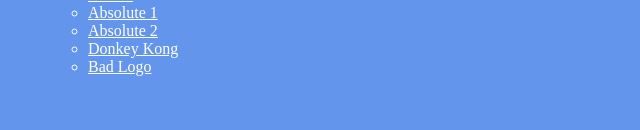
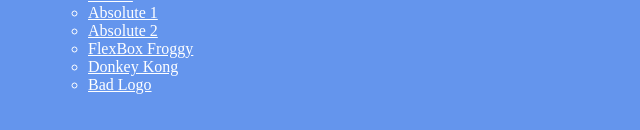
Before and after one commit to Bsouth14/ifsc-1310, a plain HTML site: page index.html in a window 1280 px wide. Shown: the part 166-296 px from the top of the page, without its empty margins (0-640 px from the left). Drawn offline with Linux system fonts and the light colour scheme.

```diff
--- a/index.html
+++ b/index.html
@@ -23,6 +23,7 @@
           <li><a href="positioning-lab/float-2.html">Float 2</a> </li>
           <li><a href="positioning-lab/absolute-1.html">Absolute 1</a> </li>
           <li><a href="positioning-lab/absolute-1.html">Absolute 2</a> </li>
+          <li><a href="assets/img/flexbox-froggy.png">FlexBox Froggy</a></li>
           <li><a href="assets/img/Donkey-Kong.jpg">Donkey Kong</a> </li>
           <li><a href="assets/img/bad-logo.png">Bad Logo</a> </li>
         </ul>
```
Also changed, not shown: assets/img/flexbox-froggy.png (added), dragon/index.html (added).
